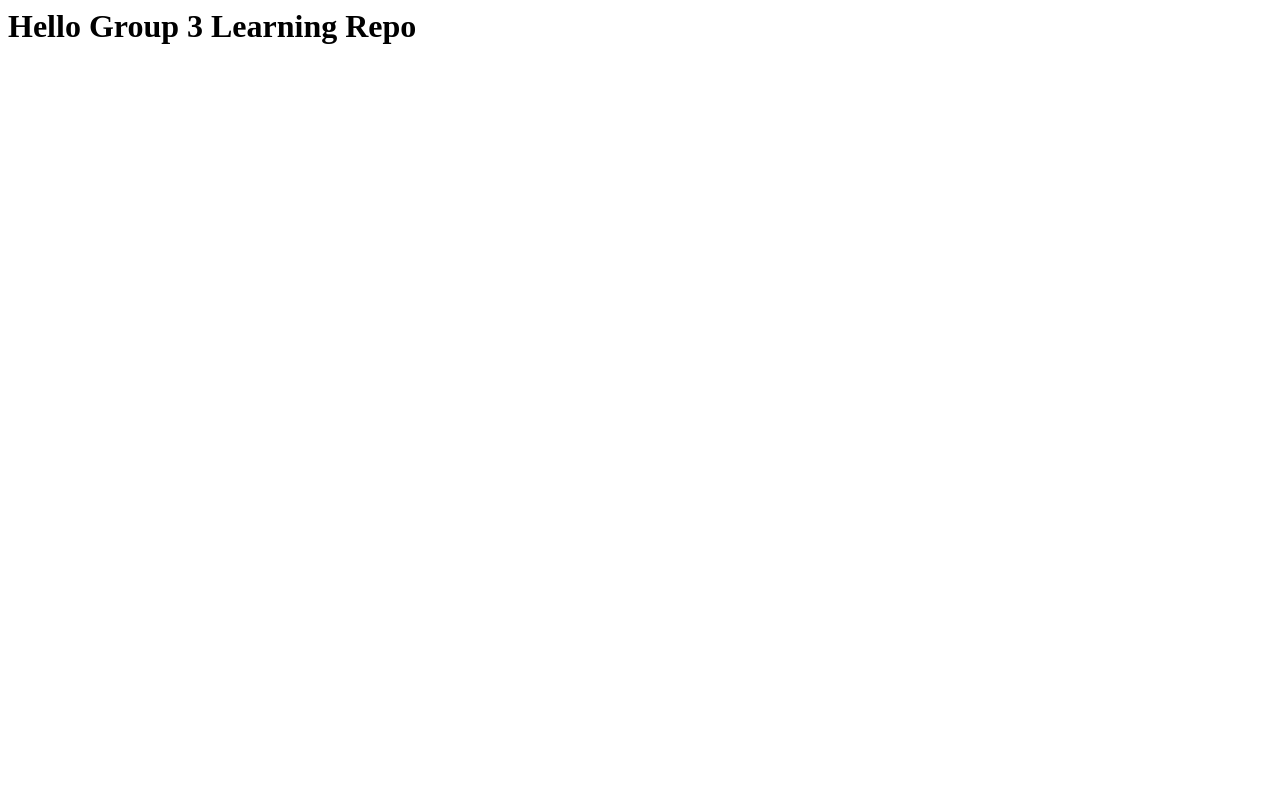
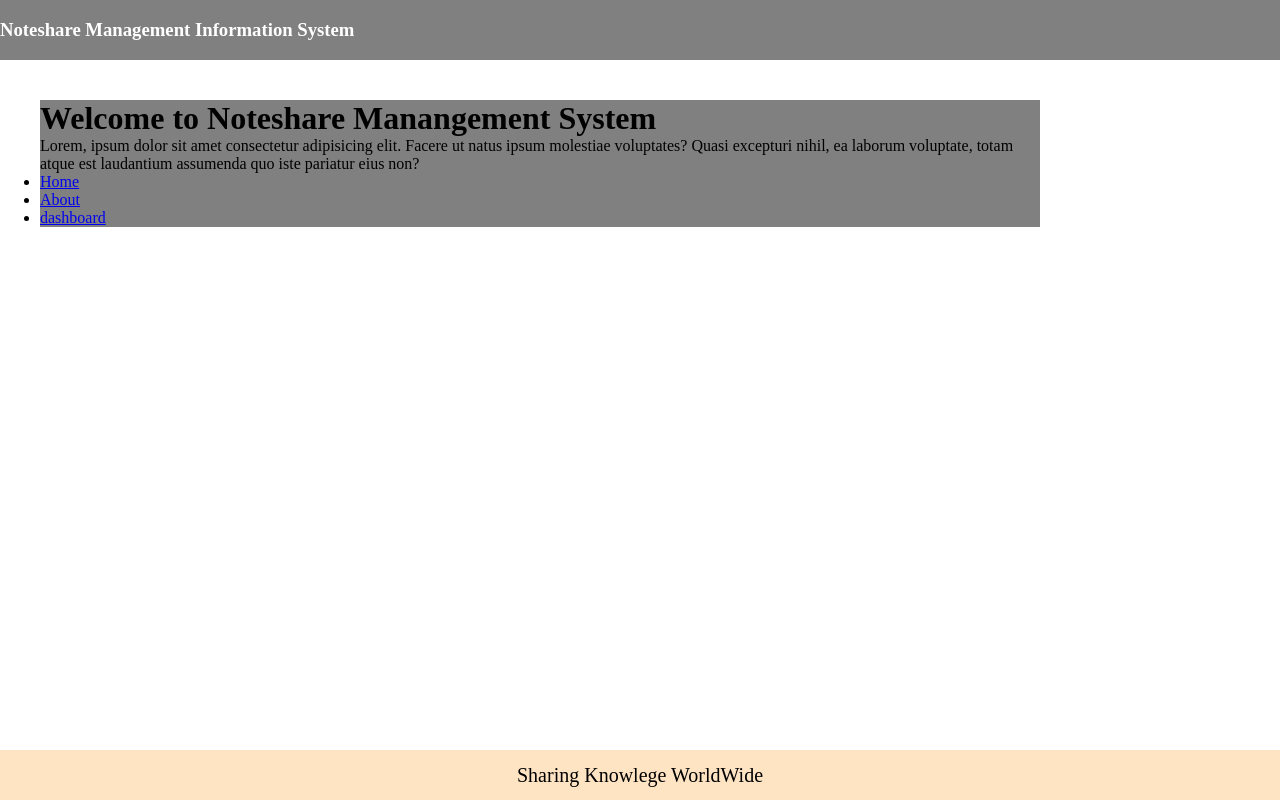
Before and after one commit to ahmednule/Group-3-Learning-Repo, a plain HTML site: page project1/index.html in a window 1280 px wide. Drawn offline with Linux system fonts and the light colour scheme.

Commit message:
This was a group on Thursaday

```diff
--- /dev/null
+++ b/project1/index.css
@@ -0,0 +1,31 @@
+*{
+    margin: 0;
+    padding: 0;
+    font-family: 'Times New Roman', Times, serif;
+}
+header{
+
+    height:60px;
+    width:100%;
+    background-color: grey;
+    display: flex;
+    justify-items: center;
+    align-items: center;
+    color:white;
+}
+footer{
+    height:50px;
+    width: 100%;
+    background-color: bisque;
+    position:absolute;
+    bottom:0;
+    font-size: 20px;
+    display: flex;
+    justify-content: center;
+    align-items: center;
+}
+.body{
+    max-width: 1000px;
+    margin:40px;
+    background: grey;
+}
--- a/project1/index.html
+++ b/project1/index.html
@@ -1,10 +1,30 @@
 <html lang="en">
 <head>
     <meta charset="UTF-8">
-    <meta name="viewport" content="width=, initial-scale=1.0">
-    <title>Document</title>
+    <meta name="viewport" content="width=device-width, initial-scale=1.0">
+    <link rel="stylesheet" href="/index.css"/>
+    <link rel="icon" href="./images/download.png"/>
+    <title>Noteshare System</title>
 </head>
 <body>
-    <h1>Hello Group 3 Learning Repo</h1>
+    <header>
+        <h3>Noteshare Management Information System</h3>
+    </header>
+    <div class="body">
+        <h1>Welcome to Noteshare Manangement System</h1>
+        <p>Lorem, ipsum dolor sit amet consectetur adipisicing elit. Facere ut natus ipsum molestiae voluptates? Quasi excepturi nihil, ea laborum voluptate, totam atque est laudantium assumenda quo iste pariatur eius non?</p>
+       <div class="links">
+
+
+        <ul>
+            <li> <a href="home">Home</a></li>
+            <li> <a href="/about">About</a> </li>
+            <li> <a href="/dashboard">dashboard</a></li>
+        </ul>
+        </div>
+    </div>
+<footer>
+    Sharing Knowlege WorldWide
+</footer>
 </body>
 </html>
```
Also changed, not shown: 1 other file.
